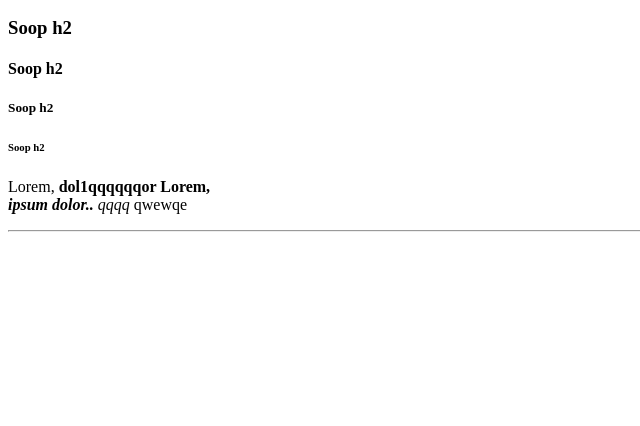
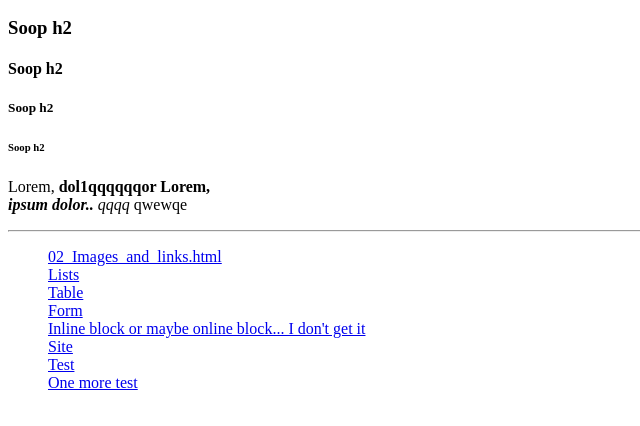
Before and after one commit to JFunderburker/TestingHTML, a plain HTML site: page index.html in a window 1280 px wide. Shown: the part 110-536 px from the top of the page, without its empty margins (0-640 px from the left). Drawn offline with Linux system fonts and the light colour scheme.

Commit message:
Add files via upload

```diff
--- a/index.html
+++ b/index.html
@@ -18,7 +18,19 @@
     <P>Lorem, <strong> dol1qqqqqqor Lorem, <em>  <br>   ipsum dolor..</strong> qqqq </em> qwewqe
         <hr>
 
+    </P>
 
-    </P>
+    <ul>
+        <A href="02_Images_and_links.HTML">02_Images_and_links.html</A> <br>
+        <A href="03_lists.html">Lists </A> <br>
+        <A href="04_table.html">Table </A><br>
+        <A href="05_form.html">Form </A><br>
+        <A href="06_inline_block.html">Inline block or maybe online block... I don't get it </A><br>
+        <A href="07_site.html"> Site </A><br>
+        <A href="90_test.html"> Test </A><br>
+        <A href="exp.html"> One more test</A><br>
+        <A href=""> </A><br>
+
+    </ul>
 </body>
 </html>
```
Also changed, not shown: exp.html (+3 -0 lines).
